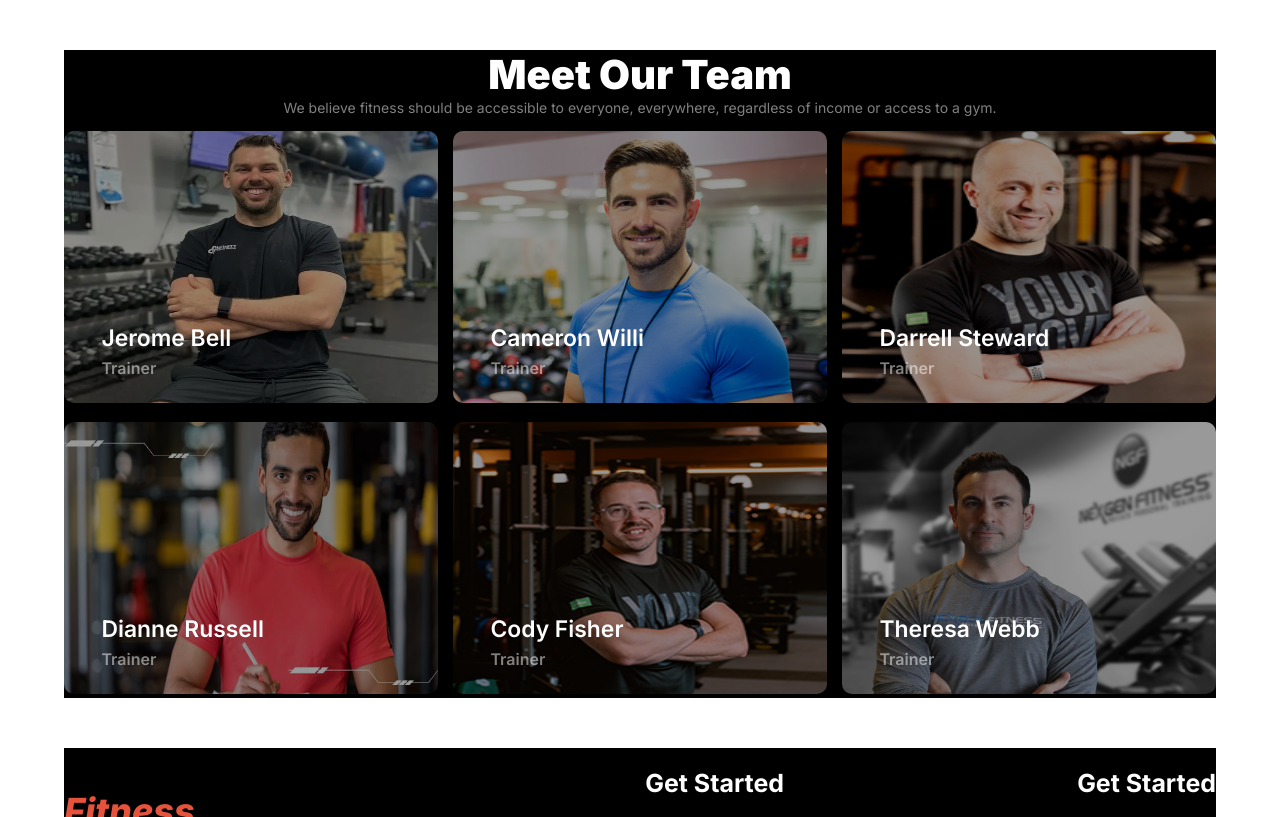
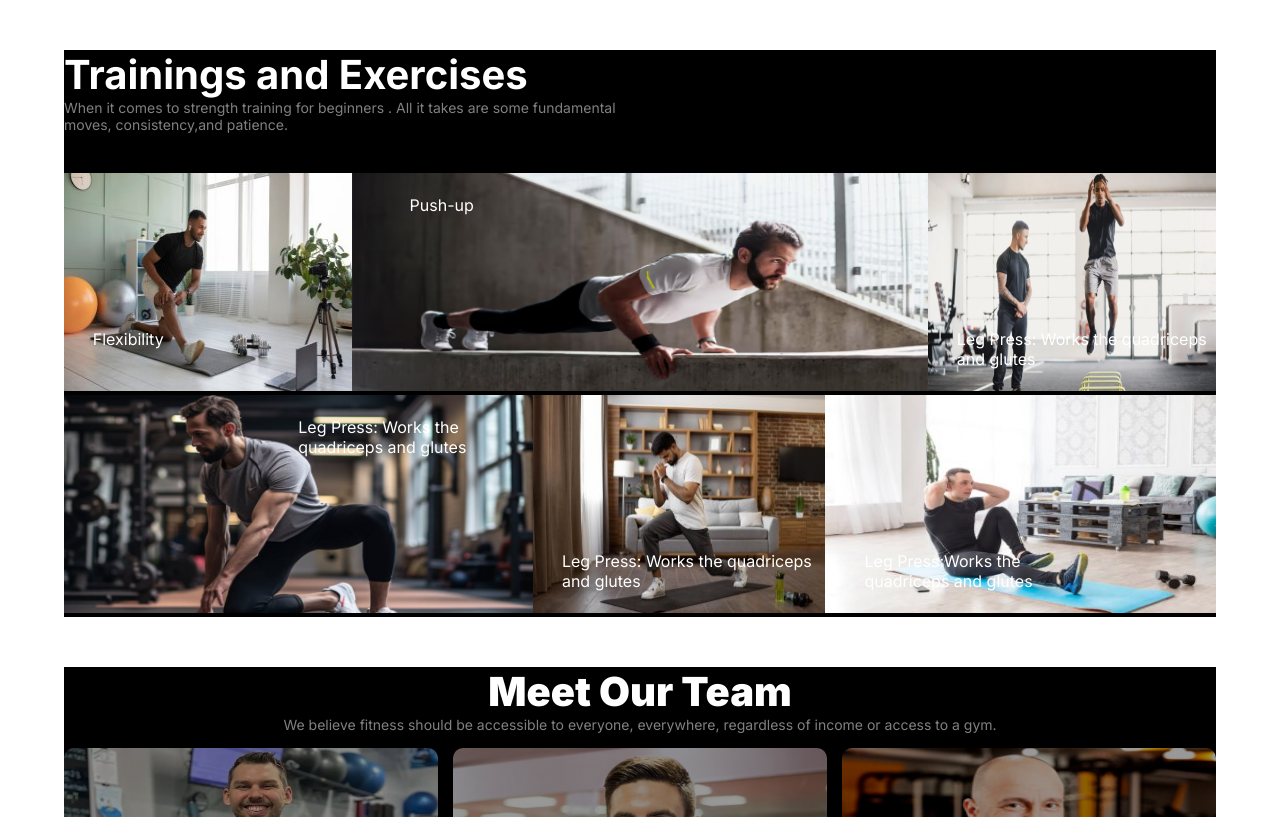
Before and after one commit to abubakrsiddikl/PH_assignment_02_end, a plain HTML site: page index.html in a window 1280 px wide. Shown: the part 1372-2189 px from the top of the page. Drawn offline with Linux system fonts and the light colour scheme; a web font is replaced by a local one.

Commit message:
gym section responsive

```diff
--- a/index.html
+++ b/index.html
@@ -102,10 +102,10 @@
         </section>
         <!-- Run Mils section ends here -->
          <!-- Traning section starts here -->
-          <!-- <section class="gym-section">
+          <section class="gym-section">
                 <div class="traning-text-container">
                     <h4 class="traning-text-title">Trainings and Exercises</h4>
-                    <p class="traning-text-description">When it comes to strength training for beginners . All it takes are some fundamental moves, consistency, and patience.</p>
+                    <p class="traning-text-description description-style">When it comes to strength training for beginners . All it takes are some fundamental <br>moves, consistency,and patience.</p>
                 </div>
                 <div class="row-1">
                     <div class="gym-card" id="exercise1">
@@ -114,14 +114,29 @@
                     </div>
                     <div class="gym-card" id="exercise2">
                         <img src="./images/exercise2.png" alt="loadings">
-                        <p class="gym-card-description">Push-up</p>
+                        <p class="gym-card-description-top-left">Push-up</p>
                     </div>
-                    <div class="gym-card" id="exercise3">
+                    <div class="gym-card hidden">
                         <img src="./images/exercise3.png"  alt="loadings">
                         <p class="gym-card-description-bottom">Leg Press: Works the quadriceps and glutes</p>
                     </div>
                 </div>
-          </section> -->
+                <div class="row-2">
+                    <div class="gym-card" id="exercise1">
+                        <img src="./images/exercise4.png" alt="loadings">
+                        <p class="gym-card-description-top-right">Leg Press: Works the  quadriceps and glutes</p>
+                    </div>
+                    <div class="gym-card">
+                        <img src="./images/exercise5.jpg" alt="loadings">
+                        <p class="gym-card-description-bottom">Leg Press: Works the quadriceps and glutes</p>
+                    </div>
+                    <div class="gym-card hidden">
+                        <img src="./images/exercise6.jpg"  alt="loadings">
+                        <p class="gym-card-description-bottom">Leg Press:Works the <br> quadriceps and glutes</p>
+                    </div>
+                </div>
+
+          </section>
           <!-- Traning section ends here -->
 
           <!-- team section starts here -->
--- a/styles/style.css
+++ b/styles/style.css
@@ -189,6 +189,7 @@ header{
 }
 #now-btn{
     margin-top: 28px;
+    border: none;
 }
 .join{
     padding: 16px 50px;
@@ -198,12 +199,13 @@ header{
     color: white;
     background-color: red;
     border: 1px solid white;
-    border-radius: 18px;
+    border-radius: 40px;
     cursor: pointer;
     text-align: center;
 }
 #club{
     margin-left: 20px;
+
 }
 .run-img-container img{
     width: 100%;
@@ -215,21 +217,47 @@ header{
     background-color: black;
 }
 .traning-text-container{
+    text-align: left;
     color: white;
+}
+.traning-text-title{
+    font-size: 2.5rem;
+}
+.traning-text-description{
+    margin-bottom: 40px;
 }
 .gym-section img{
     width: 100%;
     height: 218px;
 }
-.row-1{
+.row-1 ,
+.row-2{
     width: 100%;
     display: grid;
     grid-template-columns: 0.5fr 1fr 0.5fr;
     margin: 0;
     gap: 0;
 }
+.row-2{
+    gap: 0px;
+    grid-template-columns: 1.2fr 0.75fr 1fr;
+}
 .gym-card{
     position: relative;
+}
+.gym-card-description-top-left{
+    position: absolute;
+    left: 10%;
+    top: 10%;
+    bottom: -0%;
+    color: white;
+}
+.gym-card-description-top-right{
+    position: absolute;
+    left: 50%;
+    top: 10%;
+    bottom: -0%;
+    color: white;
 }
 .gym-card-description-bottom{
     position: absolute;
@@ -238,7 +266,7 @@ header{
     bottom: -0%;
     color: white;
 }
-#exercise1 img{
+/* #exercise1 img{
     filter: drop-shadow(8px 8px 10px  );
     background: rgba(6, 255, 210, 0.5);
 }
@@ -248,7 +276,7 @@ header{
 }
 #exercise3 img{
     background: rgba(0, 0, 0, 0.5);
-}
+} */
 /* trainer section style starts here */
 .team-section{
     margin-top: 50px;
@@ -359,6 +387,12 @@ hr{
     header{
         width: 90%;
     }
+    .banner-title ,
+    .habit-text-title ,
+    .run-text-title ,
+    .traning-text-title{
+        font-size: 30px;
+    }
     .btn-flex{
         justify-content: center;
         align-items: center;
@@ -398,7 +432,22 @@ hr{
         display: block;
         margin: 0 auto;
     }
-    /* run section responsive start heree */
+    /* gym section resposive start here */
+    .row-1 ,
+    .row-2{
+        grid-template-columns: 1fr 1fr;
+    }
+    .hidden{
+        display: none;
+    }
+    .gym-card-description-top-right{
+        position: absolute;
+        left: 10%;
+        top: 70%;
+        bottom: -0%;
+        color: white;
+    }
+    /* run section responsive start here*/
     .run-container{
         flex-direction: column;
         gap: 30px;
```
